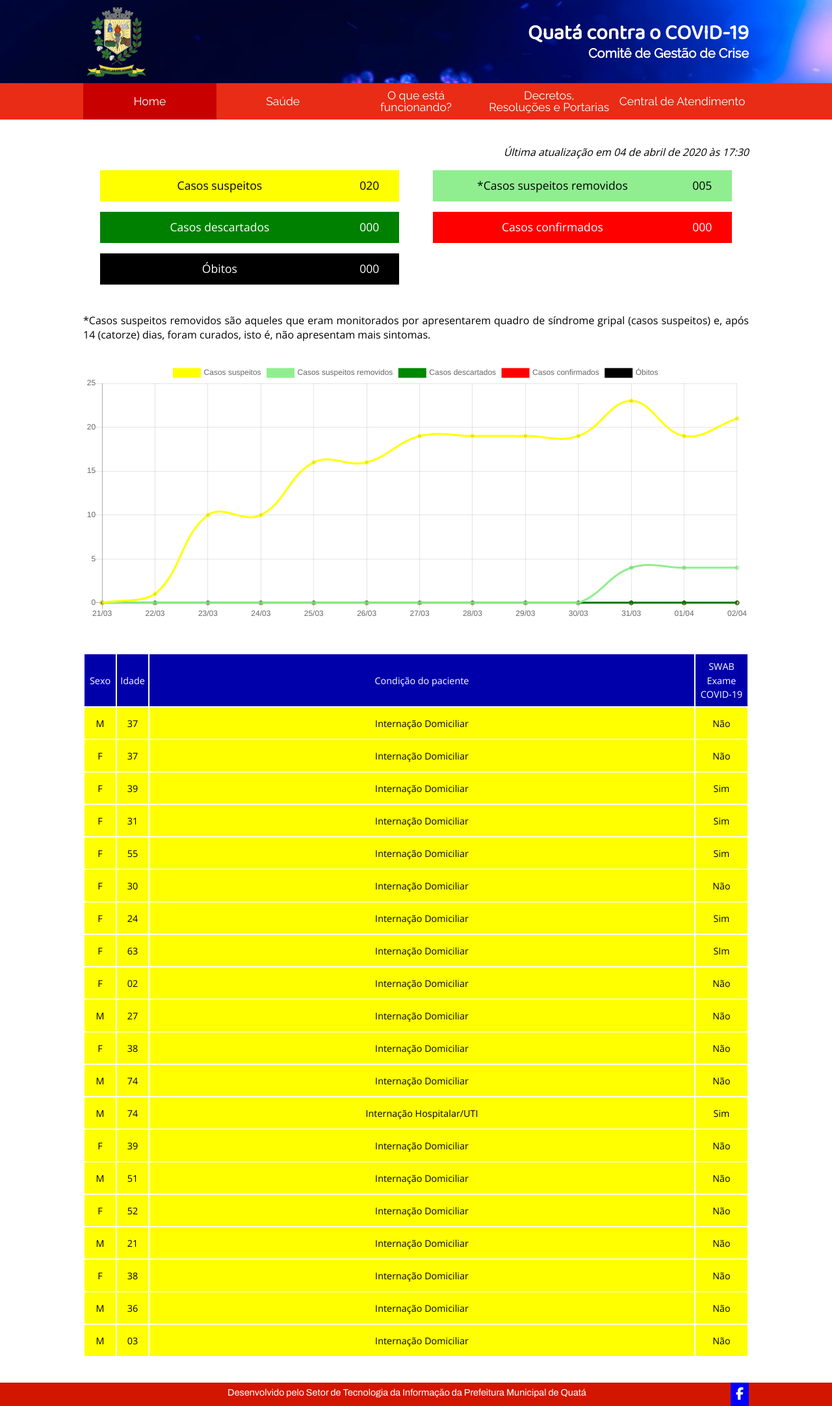
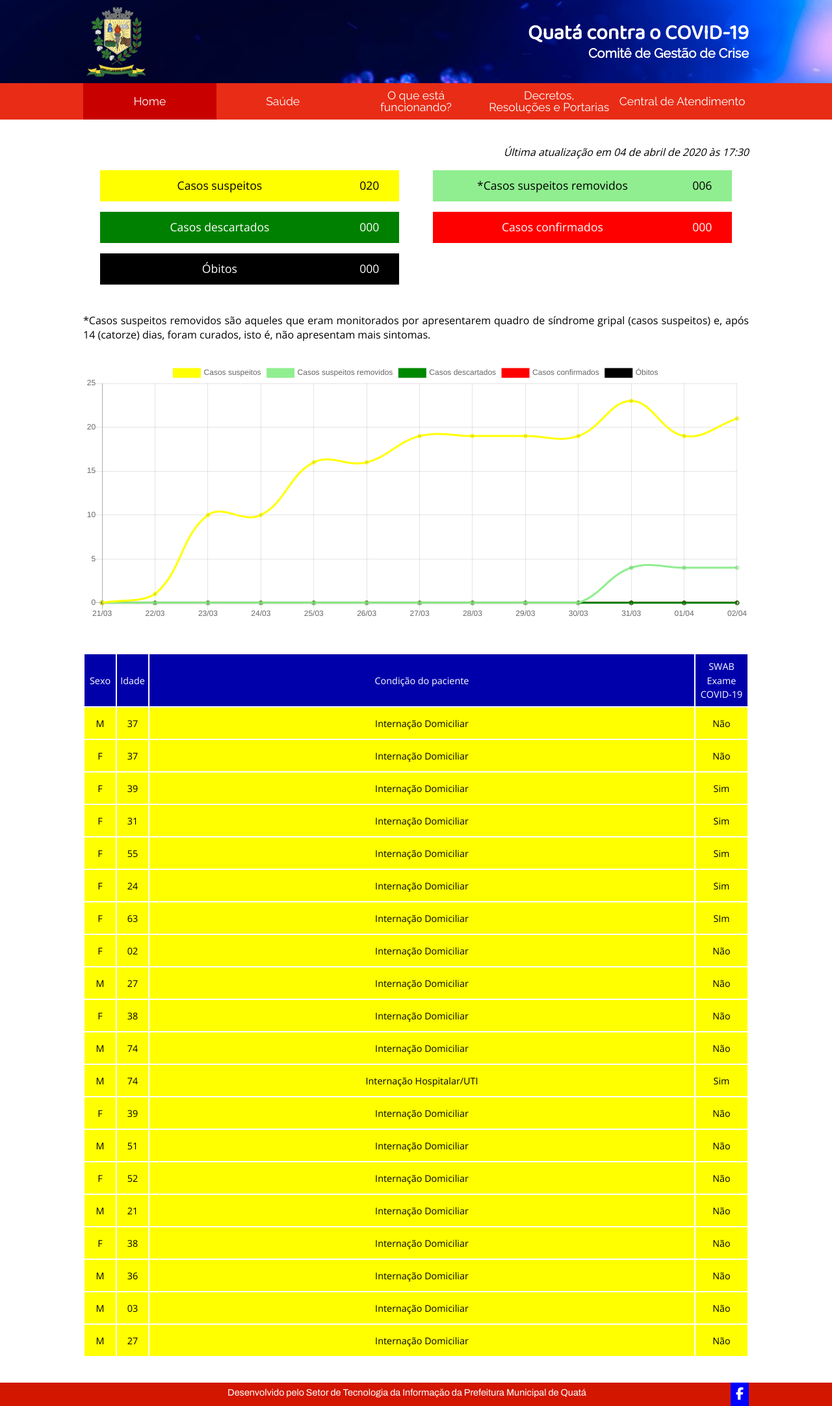
Before and after one commit to rafaelssantos/coronavirus, a PHP site: page / in a window 1280 px wide. Shown: the whole page at 65% size. Run offline with PHP 8.4, Linux system fonts and the light colour scheme; some libraries are stand-ins or nearby versions.

Commit message:
Atualização de casos.

```diff
--- a/index.php
+++ b/index.php
@@ -53,7 +53,7 @@ $contact_url = BASE_URL_DIR . "contato.php";
 				<span class='cases-label'>Casos suspeitos</span><span class='cases-counter'>020</span>
 			</div>
 			<div class='cases-label-container' id='label-suspeitos-curados'>
-				<span class='cases-label'>*Casos suspeitos removidos</span><span class='cases-counter'>005</span>
+				<span class='cases-label'>*Casos suspeitos removidos</span><span class='cases-counter'>006</span>
 			</div>
 			<div class='cases-label-container' id='label-descartados'>
 				<span class='cases-label'>Casos descartados</span><span class='cases-counter'>000</span>
@@ -111,13 +111,6 @@ $contact_url = BASE_URL_DIR . "contato.php";
 				<span class='table-cell table-cell-1'><span>55</span></span>
 				<span class='table-cell table-cell-2'><span>Internação Domiciliar</span></span>
 				<span class='table-cell table-cell-3'><span>Sim</span></span>
-			</div>
-
-			<div class='cases-table-content status-suspeito'>
-				<span class='table-cell table-cell-0'><span>F</span></span>
-				<span class='table-cell table-cell-1'><span>30</span></span>
-				<span class='table-cell table-cell-2'><span>Internação Domiciliar</span></span>
-				<span class='table-cell table-cell-3'><span>Não</span></span>
 			</div>
 			<div class='cases-table-content status-suspeito'>
 				<span class='table-cell table-cell-0'><span>F</span></span>
@@ -204,6 +197,12 @@ $contact_url = BASE_URL_DIR . "contato.php";
 				<span class='table-cell table-cell-2'><span>Internação Domiciliar</span></span>
 				<span class='table-cell table-cell-3'><span>Não</span></span>
 			</div>
+			<div class='cases-table-content status-suspeito'>
+				<span class='table-cell table-cell-0'><span>M</span></span>
+				<span class='table-cell table-cell-1'><span>27</span></span>
+				<span class='table-cell table-cell-2'><span>Internação Domiciliar</span></span>
+				<span class='table-cell table-cell-3'><span>Não</span></span>
+			</div>
 		</div>
 	</div>
 
```
